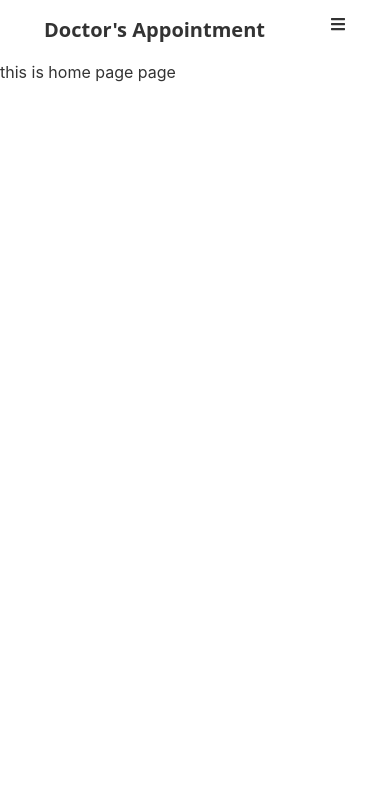
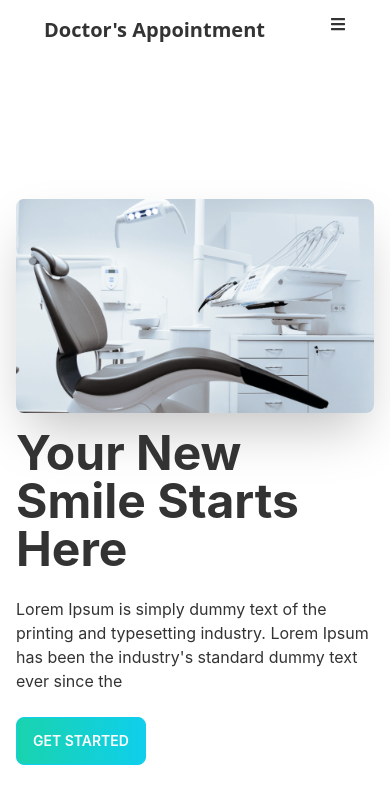
Before and after one commit to Eity2021/Doctor-Appoinment-project-Client, a React (Create React App) app: page / in a window 390 px wide. Shown: the top 804 px of the page. Built offline with nearby package versions, Linux system fonts and the light colour scheme.

Commit message:
banner section complete with responsive

```diff
--- /dev/null
+++ b/src/Doctor/Home/Banner/Banner.js
@@ -0,0 +1,25 @@
+import React from "react";
+import chair from "../../images/chair.png"
+const Banner = () => {
+  return (
+    <div>
+      <div class="hero min-h-screen">
+        <div class="hero-content flex-col lg:flex-row-reverse ">
+          <img
+            src={chair}
+            class="lg:max-w-xl  rounded-lg shadow-2xl"
+          />
+          <div>
+            <h1 class="text-5xl font-bold">Your New Smile Starts Here</h1>
+            <p class="py-6">
+            Lorem Ipsum is simply dummy text of the printing and typesetting industry. Lorem Ipsum has been the industry's standard dummy text ever since the
+            </p>
+            <button class="btn btn-primary bg-gradient-to-r from-secondary text-info">GET STARTED</button>
+          </div>
+        </div>
+      </div>
+    </div>
+  );
+};
+
+export default Banner;
--- a/src/Doctor/Home/Home.js
+++ b/src/Doctor/Home/Home.js
@@ -1,12 +1,12 @@
 import React from "react";
 import Header from "../Share/Header/Header";
+import Banner from "./Banner/Banner";
 
 const Home = () => {
   return (
-    <div >
+    <div>
       <Header></Header>
-      <h1>this is home page page</h1>
-
+      <Banner></Banner>
     </div>
   );
 };
--- a/src/Doctor/Share/Header/Header.js
+++ b/src/Doctor/Share/Header/Header.js
@@ -4,12 +4,11 @@
 import { ImCross } from "react-icons/im";
 
 const Header = () => {
-
   const [open, setOpen] = useState(false);
 
   return (
     <div>
-      <nav className="flex justify-between px-11 py-4 relative">
+      <nav className="flex justify-between px-11 py-4 relative z-10">
         <div>
           <Link className="font-bold font-sans text-xl" to="/">
             Doctor's Appointment
```
